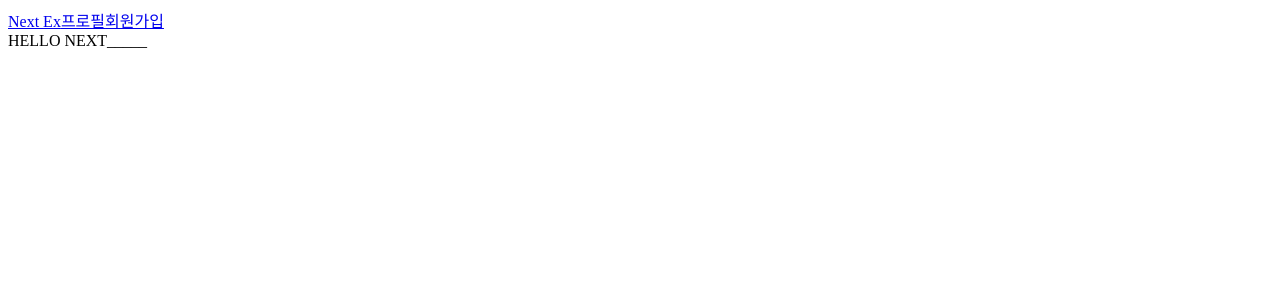
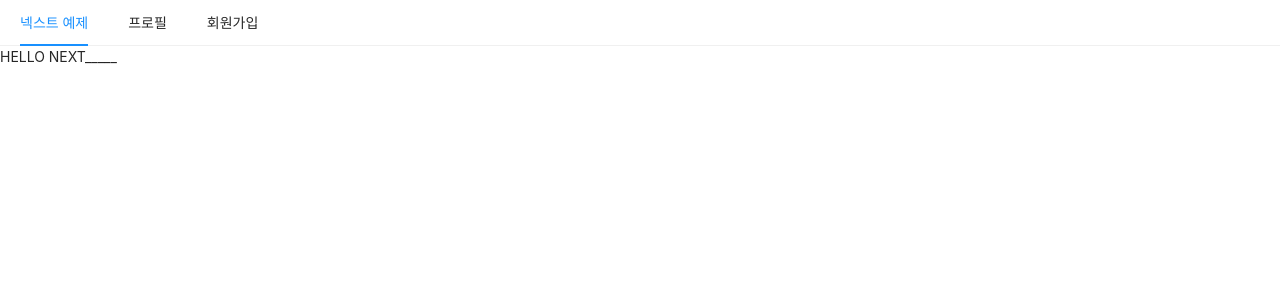
Before and after one commit to geonhwiii/next-ex, a Next.js app: page / in a window 1280 px wide. Shown: the top 300 px of the page. Built offline with nearby package versions, Linux system fonts and the light colour scheme.

Commit message:
antd 적용 및 기본 메뉴 구성

```diff
--- a/components/AppLayout.js
+++ b/components/AppLayout.js
@@ -1,15 +1,28 @@
 import React from "react";
 import PropTypes from "prop-types";
 import Link from "next/link";
+import { Menu } from "antd";
 
 const AppLayout = ({ children }) => {
   return (
     <div>
-      <div>
-        <Link href="/">Next Ex</Link>
-        <Link href="/profile">프로필</Link>
-        <Link href="/signup">회원가입</Link>
-      </div>
+      <Menu mode="horizontal">
+        <Menu.Item>
+          <Link href="/">
+            <a>넥스트 예제</a>
+          </Link>
+        </Menu.Item>
+        <Menu.Item>
+          <Link href="/profile">
+            <a>프로필</a>
+          </Link>
+        </Menu.Item>
+        <Menu.Item>
+          <Link href="/signup">
+            <a>회원가입</a>
+          </Link>
+        </Menu.Item>
+      </Menu>
       {children}
     </div>
   );
--- a/package.json
+++ b/package.json
@@ -9,10 +9,13 @@
     "build": "next build"
   },
   "dependencies": {
+    "@ant-design/icons": "^4.2.2",
+    "antd": "^4.5.2",
     "next": "^9.5.1",
     "prop-types": "^15.7.2",
     "react": "^16.13.1",
-    "react-dom": "^16.13.1"
+    "react-dom": "^16.13.1",
+    "styled-components": "^5.1.1"
   },
   "devDependencies": {
     "eslint": "^7.6.0",
--- /dev/null
+++ b/pages/_app.js
@@ -0,0 +1,22 @@
+import React from "react";
+import PropTypes from "prop-types";
+import "antd/dist/antd.css";
+import Head from "next/head";
+
+const App = ({ Component }) => {
+  return (
+    <>
+      <Head>
+        <meta charSet="utf-8" />
+        <title>Next Example</title>
+      </Head>
+      <Component />
+    </>
+  );
+};
+
+App.propTypes = {
+  Component: PropTypes.elementType.isRequired,
+};
+
+export default App;
```
Also changed, not shown: pages/profile.js (+10 -1 lines), pages/signup.js (+10 -1 lines), 1 other file (tests, documents, lock files or other folders).
